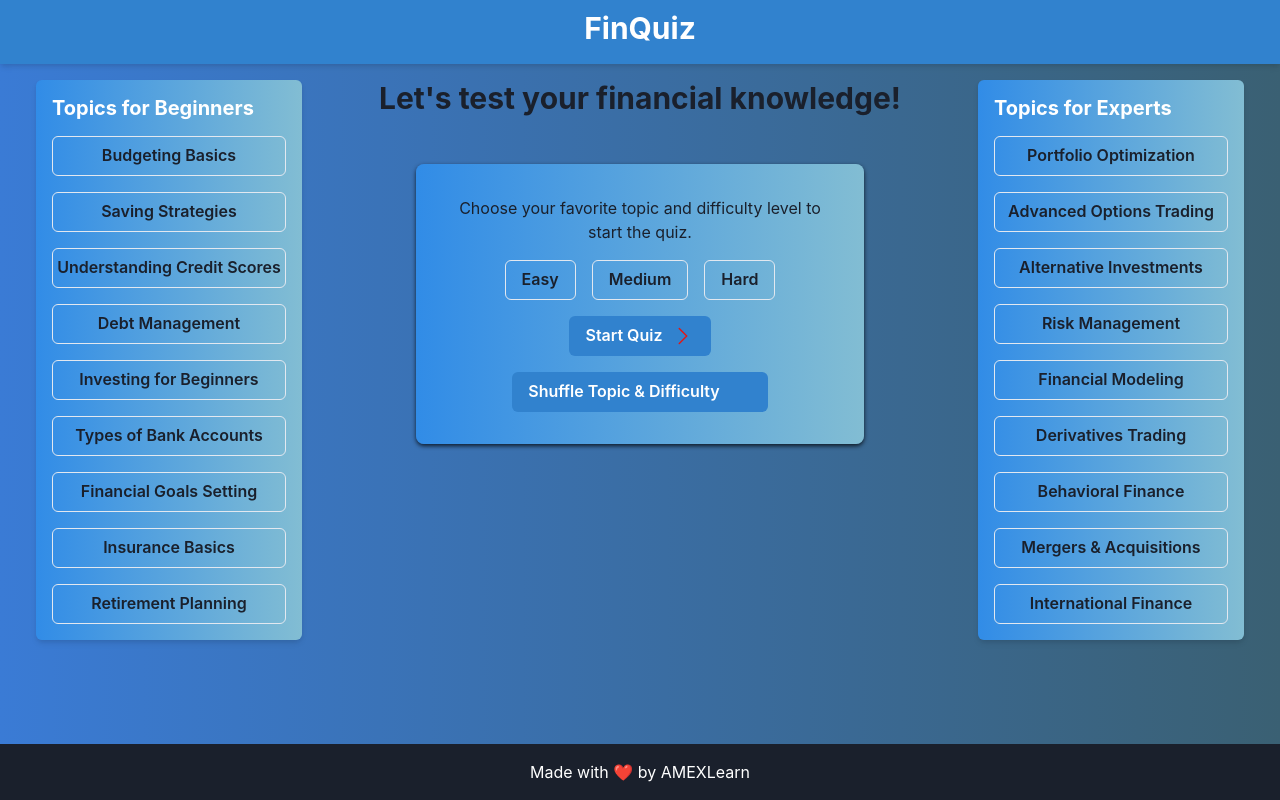
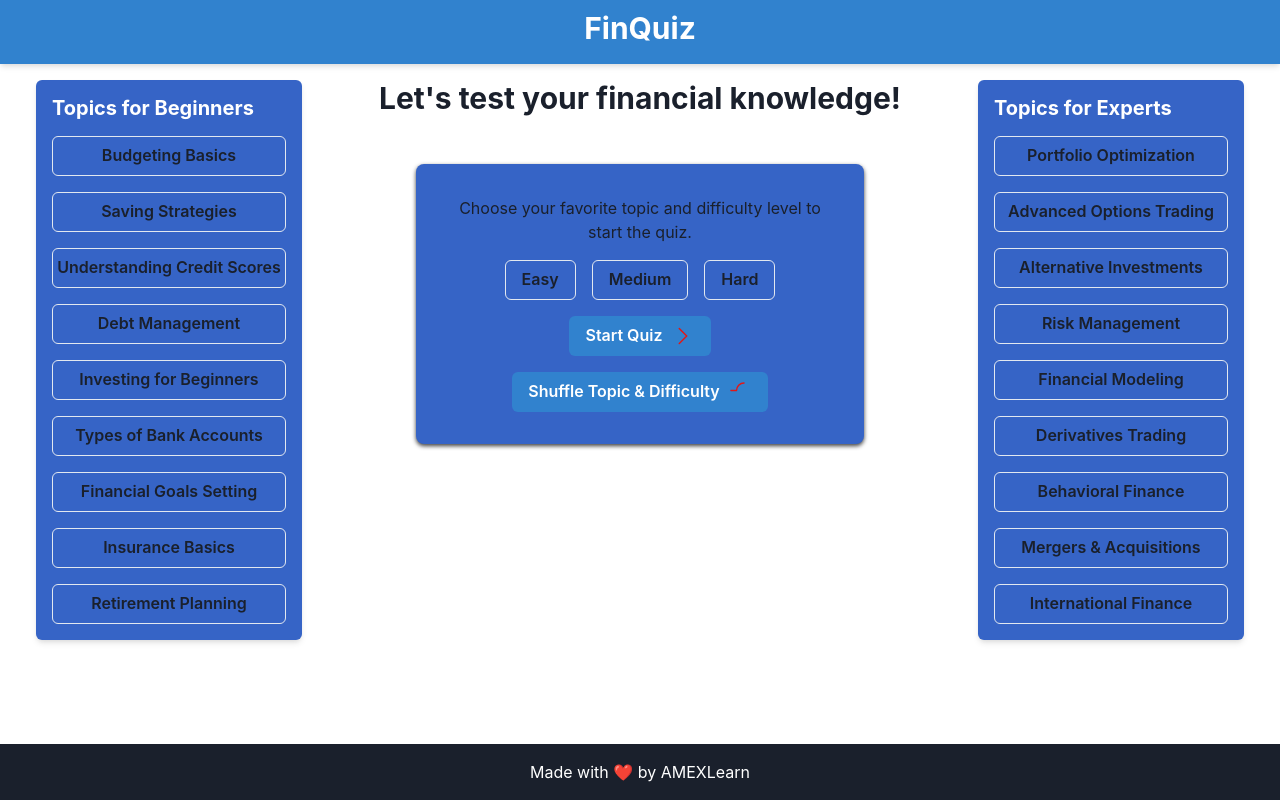
Before and after one commit to A-dvika/FinQuiz, a React (Vite) app: page / in a window 1280 px wide. Both pictures are taken after a click on the button "Play". Built offline with nearby package versions, Linux system fonts and the light colour scheme; no server answers; what @nextui-org/react would draw is missing.

Commit message:
Do it Yourself

```diff
--- a/src/App.css
+++ b/src/App.css
@@ -3,8 +3,9 @@
   display: flex;
   justify-content: center;
   align-items: center;
-  background: linear-gradient(to right, #3a7bd5, #3a6073);
+  /* background: linear-gradient(to right, #3a7bd5, #3a6073); */
   background-size: cover;
   background-position: center;
   background-repeat: no-repeat;
+  background: azure;
 }
--- a/src/App.tsx
+++ b/src/App.tsx
@@ -18,8 +18,9 @@ function App() {
         display="flex"
         flexDirection="column"
         minHeight="100vh"
-         bgGradient="linear(to-r, #3a7bd5, #3a6073)"
+        //  bgGradient="linear(to-r, #3a7bd5, #3a6073)"
         bgSize="cover"
+        bgColor="white"
         bgPosition="center"
       >
 
--- a/src/QuizApp.tsx
+++ b/src/QuizApp.tsx
@@ -176,12 +176,13 @@ const QuizApp = () => {
     generateQuiz();
   };
 
+
     return (
       <Flex
         direction="column"
         align="center"
         style={{
-        background: "linear-gradient(to right, #3a7bd5, #3a6073)",
+          background: "white",
           backgroundSize: "cover",
           backgroundPosition: "center",
         }}
@@ -213,7 +214,7 @@ const QuizApp = () => {
                   boxShadow="md"
                   borderRadius="md"
                   p={4}
-                bgGradient="linear(to-r, #318ce7, #82BDD3)"
+                  bgColor="#3664c6"
                   ml={9}
                 >
                   <Heading size="md" color="white">
@@ -227,6 +228,7 @@ const QuizApp = () => {
                         colorScheme={topic === selectedTopic ? "blue" : "gray"}
                         variant={topic === selectedTopic ? "solid" : "outline"}
                         size="md"
+                        _hover={{ color: "white" }}
                       >
                         {topic}
                       </Button>
@@ -249,11 +251,11 @@ const QuizApp = () => {
               {quiz.length === 0 && (
                 <Center>
                   <Box
-                  bgGradient="linear(to-r, #318ce7, #82BDD3)"
                     as="form"
                     onSubmit={handleSubmit}
                     w="full"
                     maxW="md"
+                    bgColor="#3664c6"
                   >
                     <Text mb={4} textAlign="center">
                       Choose your favorite topic and difficulty level to start the quiz.
@@ -266,6 +268,7 @@ const QuizApp = () => {
                             onClick={() => setDifficulty(level)}
                             colorScheme={difficulty === level ? "blue" : "gray"}
                             variant={difficulty === level ? "solid" : "outline"}
+                            _hover={{ color: "white" }}
                           >
                             {level.charAt(0).toUpperCase() + level.slice(1)}
                           </Button>
@@ -291,6 +294,7 @@ const QuizApp = () => {
                             />
                           </svg>
                         }
+                        _hover={{ color: "white" }}
                       >
                         Start Quiz
                       </Button>
@@ -311,10 +315,11 @@ const QuizApp = () => {
                             <path
                               strokeLinecap="round"
                               strokeLinejoin="round"
-                            d="M16                    3a7bd5,3a6073)"
+                              d="M16 3a7.5 7.5 0 00-7.5 7.5H3"
                             />
                           </svg>
                         }
+                        _hover={{ color: "white" }}
                       >
                         Shuffle Topic & Difficulty
                       </Button>
@@ -356,6 +361,7 @@ const QuizApp = () => {
                         mt={3}
                         colorScheme="blue"
                         mb={5}
+                        _hover={{ color: "white" }}
                       >
                         Next
                       </Button>
@@ -365,6 +371,7 @@ const QuizApp = () => {
                         mt={3}
                         colorScheme="blue"
                         mb={5}
+                        _hover={{ color: "white" }}
                       >
                         Try Another
                       </Button>
@@ -390,7 +397,7 @@ const QuizApp = () => {
                   boxShadow="md"
                   borderRadius="md"
                   p={4}
-                bgGradient="linear(to-r, #318ce7, #82BDD3)"
+                  bgColor="#3664c6"
                   mr={9}
                 >
                   <Heading size="md" color="white">
@@ -404,6 +411,7 @@ const QuizApp = () => {
                         colorScheme={topic === selectedTopic ? "blue" : "gray"}
                         variant={topic === selectedTopic ? "solid" : "outline"}
                         size="md"
+                        _hover={{ color: "white" }}
                       >
                         {topic}
                       </Button>
--- a/src/components/Home.tsx
+++ b/src/components/Home.tsx
@@ -8,7 +8,7 @@ type HomeProps = {
 const Home = ({ onStart }: HomeProps) => {
   return (
     <Box
-      bgGradient="linear(to-r, #3a7bd5, #3a6073)"
+      // bgGradient="linear(to-r, #3a7bd5, #3a6073)"
       bgSize="cover"
       bgPosition="center"
       minH="100vh"
@@ -18,13 +18,14 @@ const Home = ({ onStart }: HomeProps) => {
       alignItems="center"
       p={10}
       textAlign="center"
+      bgColor="#3a7ad2"
     >
       <Heading
         as="h1"
         size="2xl"
         mb={8}
         color="white"
-        textShadow="2px 2px 4px rgba(0, 0, 0, 0.5)"
+        // textShadow="2px 2px 4px rgba(0, 0, 0, 0.5)"
         fontFamily="'Poppins', sans-serif"
       >
         Welcome to FinQuiz 🎉
@@ -33,7 +34,7 @@ const Home = ({ onStart }: HomeProps) => {
         fontSize="xl"
         mb={6}
         color="white"
-        textShadow="1px 1px 2px rgba(0, 0, 0, 0.5)"
+        // textShadow="1px 1px 2px rgba(0, 0, 0, 0.5)"
         fontFamily="'Poppins', sans-serif"
       >
         Are you ready to test your financial knowledge and compete against AI? <br />
@@ -48,6 +49,7 @@ const Home = ({ onStart }: HomeProps) => {
         color="white"
         textAlign="left"
         boxShadow="0 4px 8px rgba(0, 0, 0, 0.1)"
+        maxW="600px"
       >
         <Text fontSize="lg" mb={2}>
           🚀 <strong>How It Works:</strong>
--- a/src/components/QuizCard.tsx
+++ b/src/components/QuizCard.tsx
@@ -34,7 +34,8 @@ const QuizCard = ({
       p={8}
       boxShadow="lg"
       rounded="xl"
-      bgGradient="linear(to-r, #318ce7, #82BDD3)"
+      // bgGradient="linear(to-r, #318ce7, #82BDD3)"
+      bgColor="#3664c6"
       fontFamily="Arial"
       className="quiz-card"
     >
```
Lines whose indentation alone changed are shown as unchanged.
